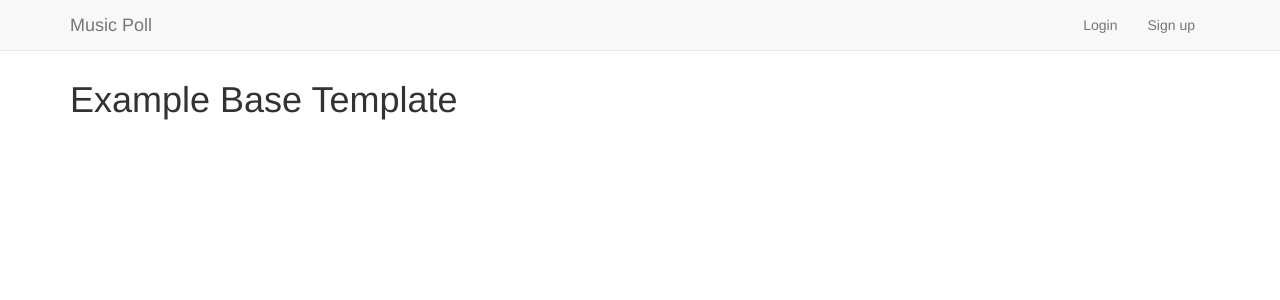
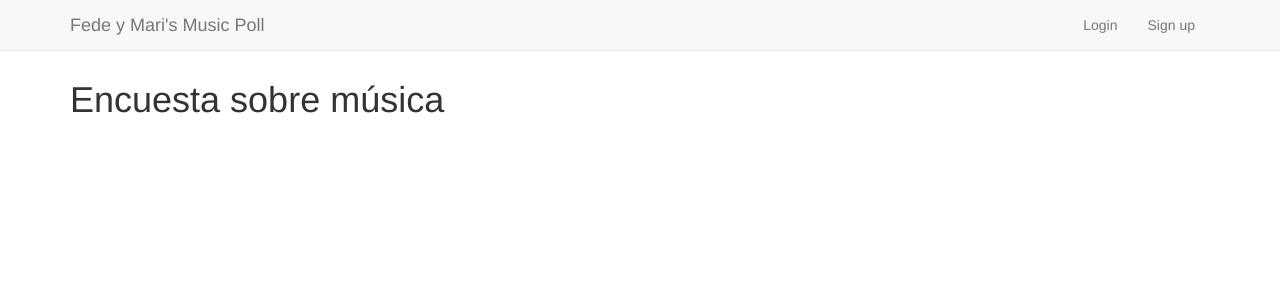
Before and after one commit to gnufede/musicpoll, a Django app: template musicpoll/templates/content.html in a window 1280 px wide. Shown: the top 300 px of the page. Run offline with Django 3.2, Linux system fonts and the light colour scheme; the template is opened without the code that fills it, so the values that code supplies are empty; some libraries are stand-ins or nearby versions.

Commit message:
base template changed

```diff
--- a/musicpoll/templates/base.html
+++ b/musicpoll/templates/base.html
@@ -41,7 +41,7 @@
               <span class="icon-bar"></span>
               <span class="icon-bar"></span>
             </button>
-          <a class="navbar-brand" href="/search">Music Poll</a>
+          <a class="navbar-brand" href="/search">Fede y Mari's Music Poll</a>
          </div>
           {% if user.is_authenticated %}
             <ul class="nav navbar-nav">
@@ -63,10 +63,10 @@
 
     <div class="container">
 
-      <h1>{% block page_title %}Example Base Template{% endblock page_title %}</h1>
+      <h1>{% block page_title %}Encuesta sobre música{% endblock page_title %}</h1>
 
       {% block content %}
-        <p>Use this document as a way to quick start any new project.</p>
+        <p>Queremos conocer tus gustos musicales.</p>
       {% endblock content %}
 
     </div> <!-- /container -->
```
